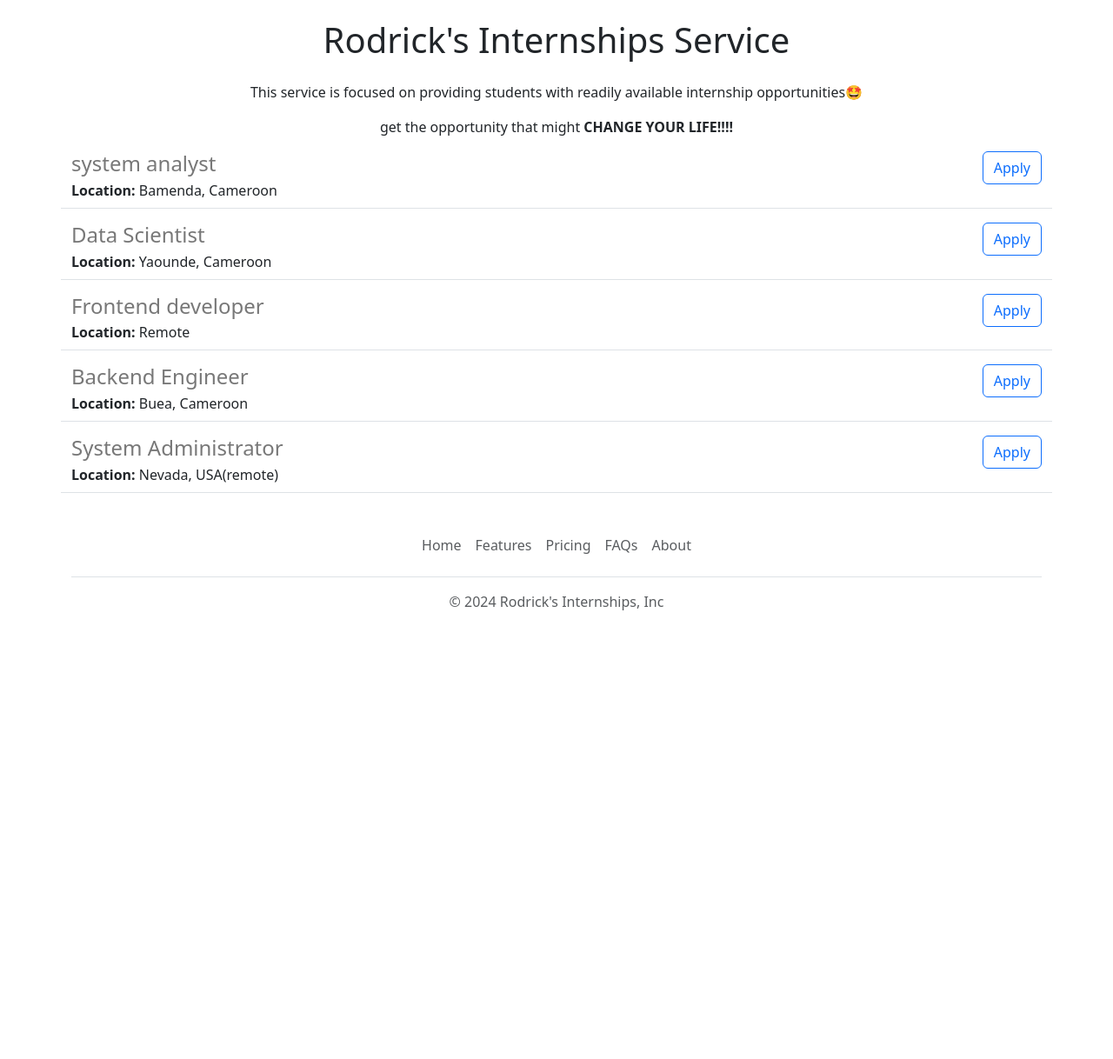
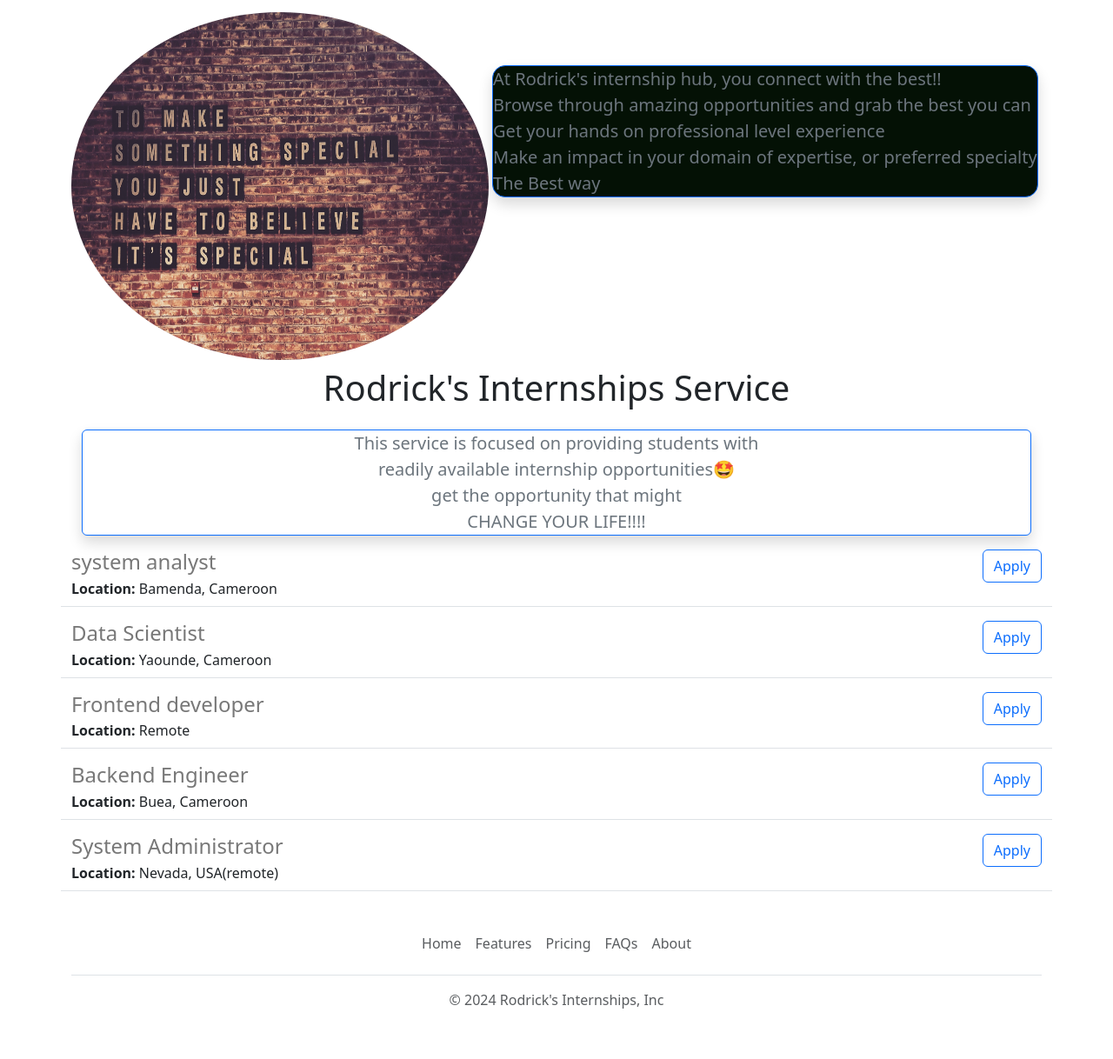
Before and after one commit to NobleRodrick/Internship_hub, a Flask app: page /internships in a window 1280 px wide. Shown: the part 362-1580 px from the top of the page at 87% size. Before the commit the page ends 1064 px from the top, so only its background shows below. Run offline with Flask 3, Linux system fonts and the light colour scheme; some libraries are stand-ins or nearby versions.

Commit message:
More modifications

```diff
--- a/templates/about.html
+++ b/templates/about.html
@@ -23,7 +23,7 @@
     <div class="container mt-20">
         <h2 class="mb-4 text-center">About Us</h2>
         <p class="lead text-primary card border-primary shadow mb-3">Rodrick's Internship Hub is a platform dedicated to connecting students with internship opportunities to kickstart their careers. Our mission is to empower students by providing access to valuable hands-on experience and industry connections.</p>
-        <p class="lead taxt-secondary card border-primary shadow mb-3">Founded in 2021, we have since helped thousands of students find internships in various fields, ranging from technology and engineering to business and finance.</p>
+        <p class="lead text-secondary card border-primary shadow mb-3">Founded in 2024, we have developed the aim to help thousands of students find internships in various fields, ranging from technology and engineering to business and finance.</p>
         <p class="lead text-info blockquote card border-primary shadow mb-3">At Rodrick's Internship Hub, we believe that internships are more than just resume boosters - they are transformative experiences that shape future leaders and innovators. Join us in our mission to bridge the gap between education and industry!</p>
     </div>
 
--- a/templates/index.html
+++ b/templates/index.html
@@ -26,13 +26,19 @@
    {% include 'carousel.html' %}
 
     <div class="container">
-        <img class="img-fluid" src="static/download.png" alt="the test" id="banner">
+        <img class="img-fluid" src="static/download.png" alt="the test" id="banner" style="border-radius: 20px;">
+    </div>
+
+    <div class="container">
+        <img src="static/back-3.png" alt="IMage here" width="43%" height="400px" style="border-radius: 50%;">
+        <p style="display: inline-block; background-color: rgb(4, 17, 5); border-radius: 15px" class="card lead text-secondary border-primary shadow mb-3">At Rodrick's internship hub, you connect with the best!! <br> Browse through amazing opportunities and grab the best you can <br> Get your hands on professional level experience <br> Make an impact in your domain of expertise, or preferred specialty<br> The Best way</p>
     </div>
 
     <div class="container center">
         <h1 class="text-center mt-2 mb-4">{{ company_name }} Service</h1>
-        <p>This service is focused on providing students with readily available internship opportunities🤩</p>
-        <p>get the opportunity that might <strong>CHANGE YOUR LIFE!!!!</strong></p>
+        <div class="container">
+            <p class="lead text-secondary card border-primary shadow mb-3">This service is focused on providing students with <br>readily available internship opportunities🤩<br>get the opportunity that might <br> <strong>CHANGE YOUR LIFE!!!!</strong></p>
+        </div>
     </div>
 
     <div class="container">
--- a/templates/navbar.html
+++ b/templates/navbar.html
@@ -1,4 +1,4 @@
-<nav class="navbar navbar-expand-lg navbar-dark bg-dark fixed-top">
+<nav class="navbar navbar-expand-lg navbar-dark bg-dark fixed-top mb-4">
     <div class="container-fluid">
       <a class="navbar-brand" href="/">Home</a>
       <button class="navbar-toggler" type="button" data-bs-toggle="collapse" data-bs-target="#navbarScroll" aria-controls="navbarScroll" aria-expanded="false" aria-label="Toggle navigation">
```
